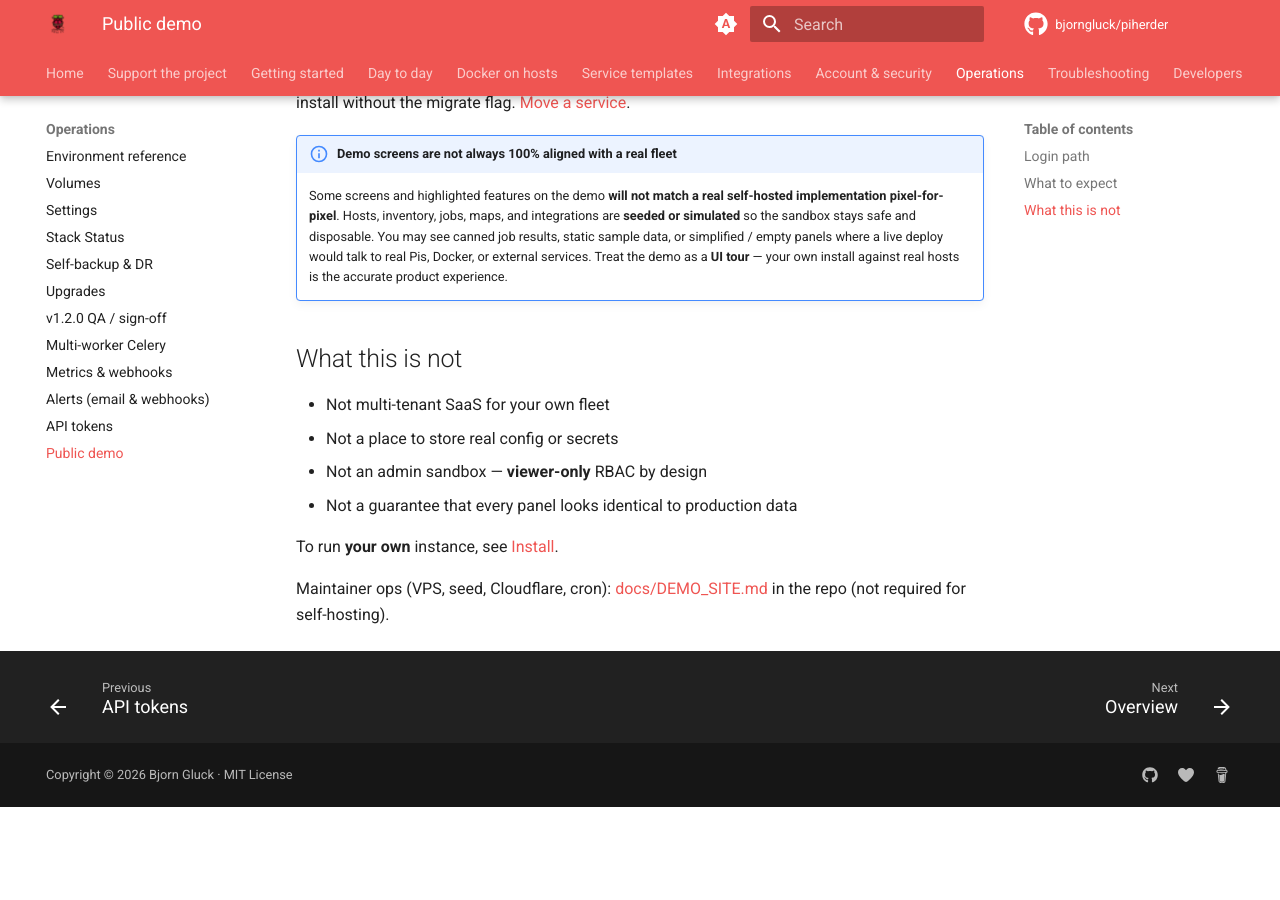
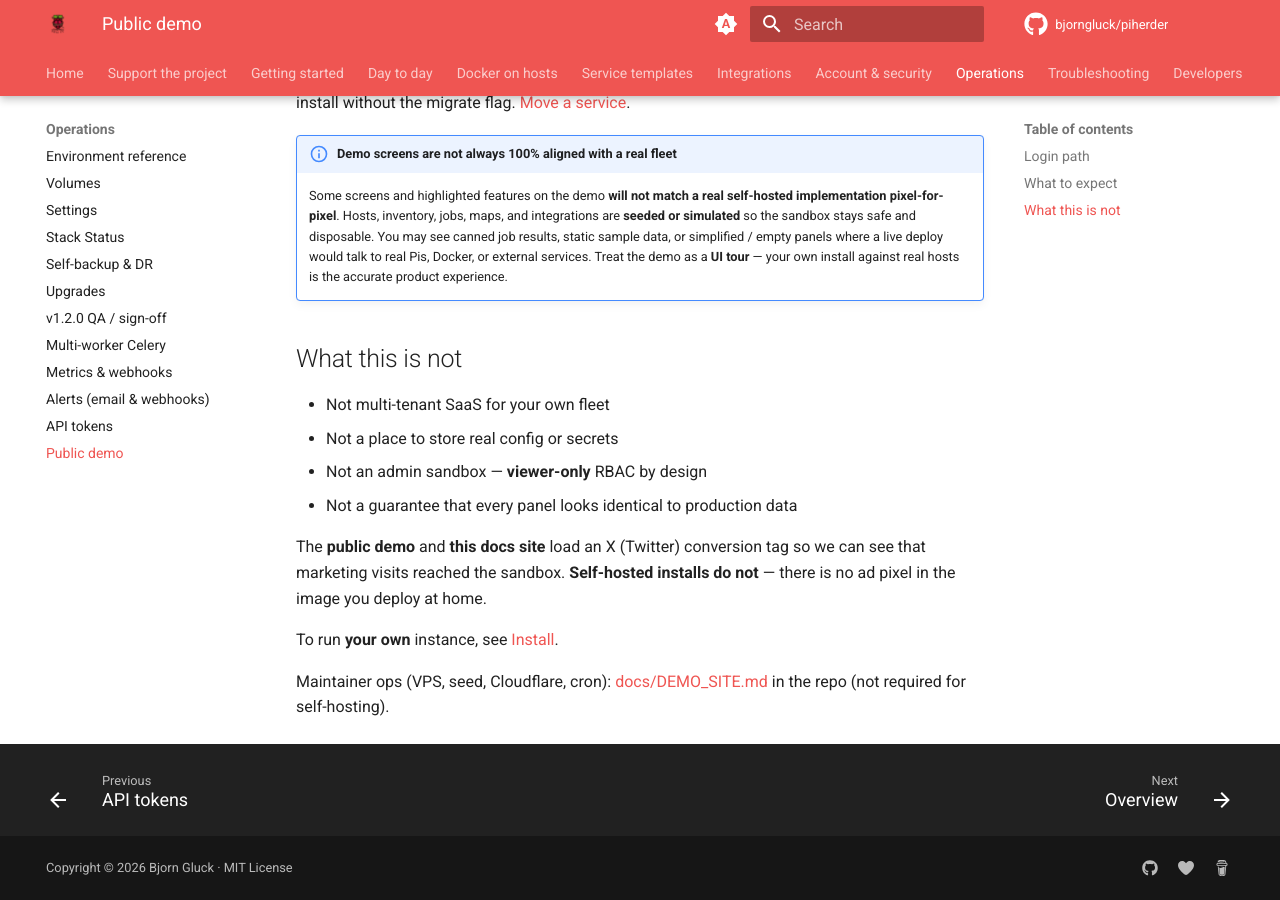
Before and after one commit to bjorngluck/piherder, an MkDocs documentation site: the page built from wiki/operations/demo-site.md, in a window 1280 px wide and 900 px high, scrolled down 2343 px. Built offline with MkDocs 1.6.1 and Material for MkDocs 9.7.7, drawn with Linux system fonts in a browser that asks for light colours; comment, search, counter and statistics services are not loaded; before the commit the page ends 3150 px from its top, so only the background shows below that.

Commit message:
docs: X conversion pixel on GitHub Pages wiki
Event rfe8i (PiHerder site visit). Docs host only — not the app image.

```diff
--- a/wiki/operations/demo-site.md
+++ b/wiki/operations/demo-site.md
@@ -52,6 +52,8 @@
 - Not an admin sandbox — **viewer-only** RBAC by design
 - Not a guarantee that every panel looks identical to production data
 
+The **public demo** and **this docs site** load an X (Twitter) conversion tag so we can see that marketing visits reached the sandbox. **Self-hosted installs do not** — there is no ad pixel in the image you deploy at home.
+
 To run **your own** instance, see [Install](../getting-started/install.md).
 
 Maintainer ops (VPS, seed, Cloudflare, cron): [docs/DEMO_SITE.md](https://github.com/bjorngluck/piherder/blob/main/docs/DEMO_SITE.md) in the repo (not required for self-hosting).
--- a/wiki/overrides/main.html
+++ b/wiki/overrides/main.html
@@ -1,4 +1,15 @@
 {% extends "base.html" %}
+
+{% block extrahead %}
+  {{ super() }}
+  {# X conversion "PiHerder site visit" (rfe8i). Public docs host only — not the app image. #}
+  <script src="https://platform.twitter.com/oct.js" type="text/javascript"></script>
+  <script type="text/javascript">twttr.conversion.trackPid('rfe8i', { tw_sale_amount: 0, tw_order_quantity: 0 });</script>
+  <noscript>
+    <img height="1" width="1" style="display:none;" alt="" src="https://analytics.twitter.com/i/adsct?txn_id=rfe8i&p_id=Twitter&tw_sale_amount=0&tw_order_quantity=0" />
+    <img height="1" width="1" style="display:none;" alt="" src="https://t.co/i/adsct?txn_id=rfe8i&p_id=Twitter&tw_sale_amount=0&tw_order_quantity=0" />
+  </noscript>
+{% endblock %}
 
 {% block announce %}
   <aside class="md-banner">
```
